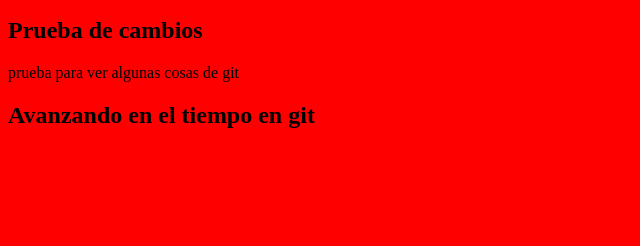
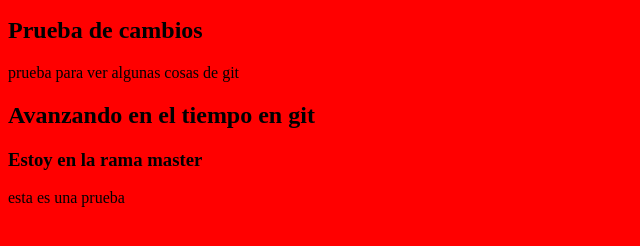
Before and after one commit to RavenMainG/AprendiendoGit, a plain HTML site: page index.html in a window 1280 px wide. Shown: the part 104-350 px from the top of the page, without its empty margins (0-640 px from the left). Drawn offline with Linux system fonts and the light colour scheme.

Commit message:
Cambios en la rama master para index.html

```diff
--- a/index.html
+++ b/index.html
@@ -26,6 +26,11 @@
         <h2>Avanzando en el tiempo en git</h2>
     </div>
 
+    <div>
+        <h3>Estoy en la rama master</h3>
+        <p>esta es una prueba</p>
+    </div>
+
     <script src="./js/app.js"></script>
 </body>
 </html>
```
